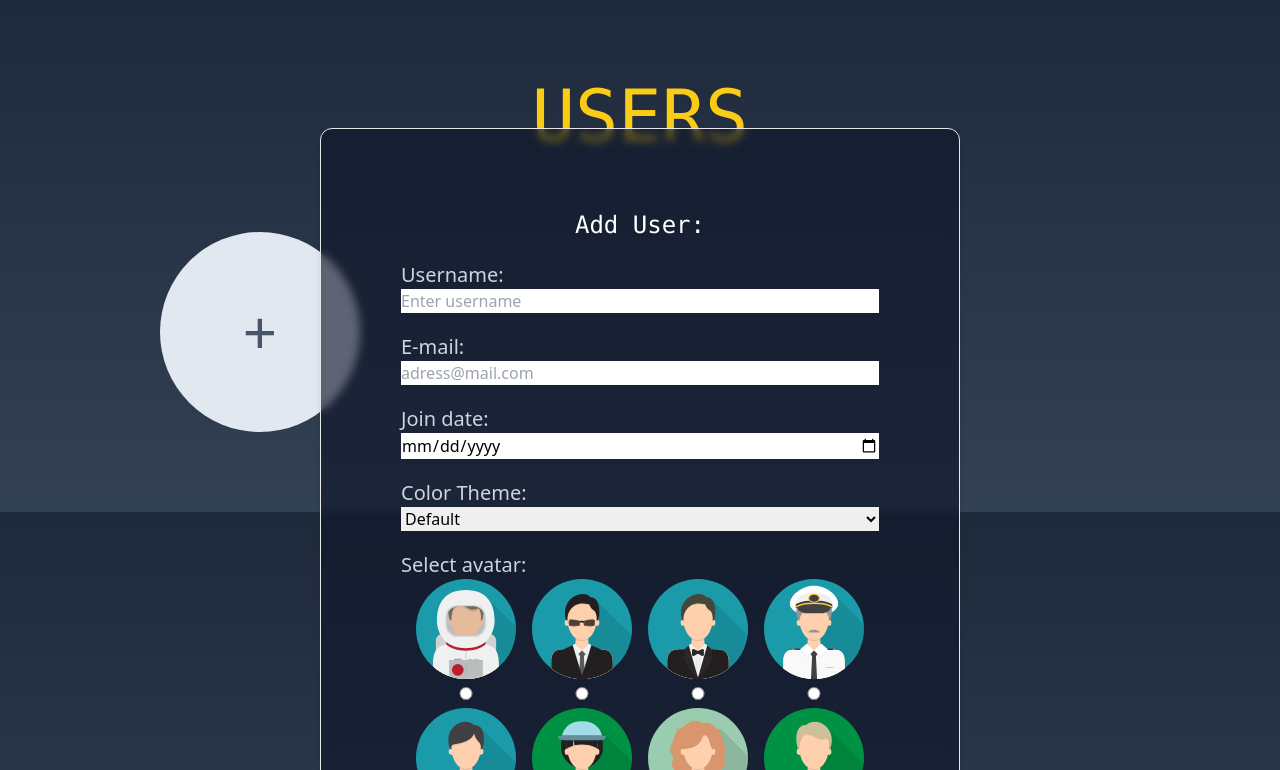
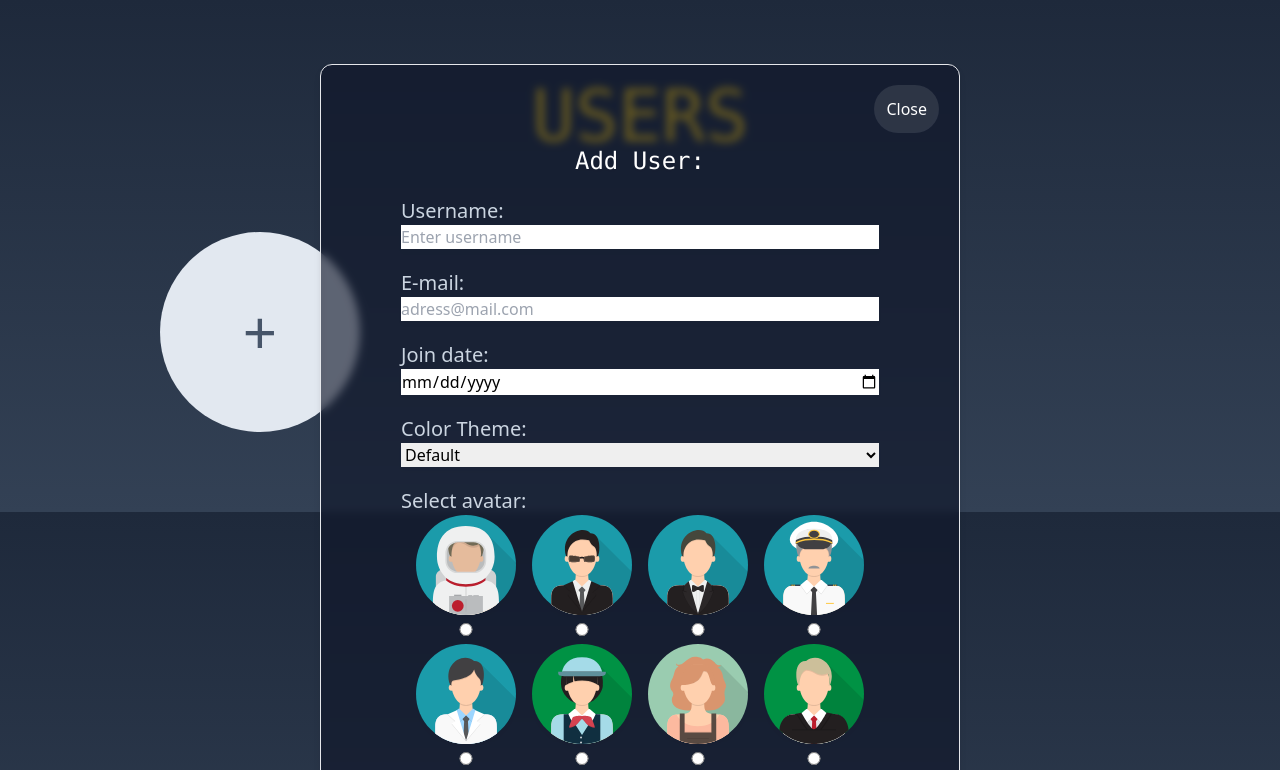
Before and after one commit to VengefulNick/gik2f8-grupp6-projekt, a plain HTML site: page client/index.html in a window 1280 px wide. Both pictures are taken after a click on the button 260 px from the left and 332 px from the top of the page. Shown: the top 770 px of the page. Drawn offline with nearby package versions, Linux system fonts and the light colour scheme; no server answers.

Commit message:
formworking

```diff
--- a/client/index.html
+++ b/client/index.html
@@ -9,14 +9,9 @@
     <script src="https://cdn.tailwindcss.com"></script>
   </head>
   <body class="bg-slate-900 bg-gradient-to-b from-slate-800 to-slate-700">
-    <header>
-        <h1 class="mt-20 text-center text-7xl text-yellow-400 font-mono">
-          USERS
-        </h1>
-      </header>
-
     <!-- KOMPONENTEN FÖR ATT SKAPA USER -->
-    <div id="formContainer" class="absolute top-0 left-0 right-0 mx-[25%] my-[10%] z-10 rounded-xl bg-slate-900/60 backdrop-blur-sm border drop-shadow-md">
+    <div id="formContainer" class="hidden absolute top-0 left-0 right-0 mx-[25%] my-[5%] z-10 rounded-xl bg-slate-900/60 backdrop-blur-sm border drop-shadow-md">
+      <button onclick="hideForm()" class="absolute top-5 right-5 p-3 bg-white/10 rounded-full text-white">Close</button>
       <form id="addUserForm" class="flex flex-col m-10 p-10">
         <h1 class="text-center text-2xl text-white font-mono">Add User:</h1>
         <label for="username" class="mt-5 text-xl text-slate-300">Username:</label>
@@ -97,6 +92,12 @@
       </form>
     </div>
 
+    <header>
+      <h1 class="mt-20 text-center text-7xl text-yellow-400 font-mono">
+        USERS
+      </h1>
+    </header>
+
     <main id="root" class="">
       <section id="cardContainer" class="m-20 grid gap-5 grid-flow-rows grid-cols-1 md:grid-cols-2 xl:grid-cols-3">
 
--- a/client/script.js
+++ b/client/script.js
@@ -83,7 +83,7 @@ function renderUser({id, username, email, joinDate, theme, avatar}) {
 function renderAddBtn() {
   let html = `
   <div class="flex justify-center items-center">
-    <button onclick="displayForm" type="button" value="addUser"
+    <button onclick="displayForm()" type="button" value="addUser"
     class="flex justify-around items-center rounded-full min-w-[200px] min-h-[200px] bg-slate-200 text-slate-600 text-6xl before:content-['+'] hover:before:content-['Add']">
     </button>
   </div>
@@ -93,11 +93,11 @@ function renderAddBtn() {
 
 // DisplayForm
 function displayForm() {
-
+  formContainer.classList.remove('hidden');
 }
 
 function hideForm() {
-
+  formContainer.classList.add('hidden');
 }
 
 // DeleteFunc
```
